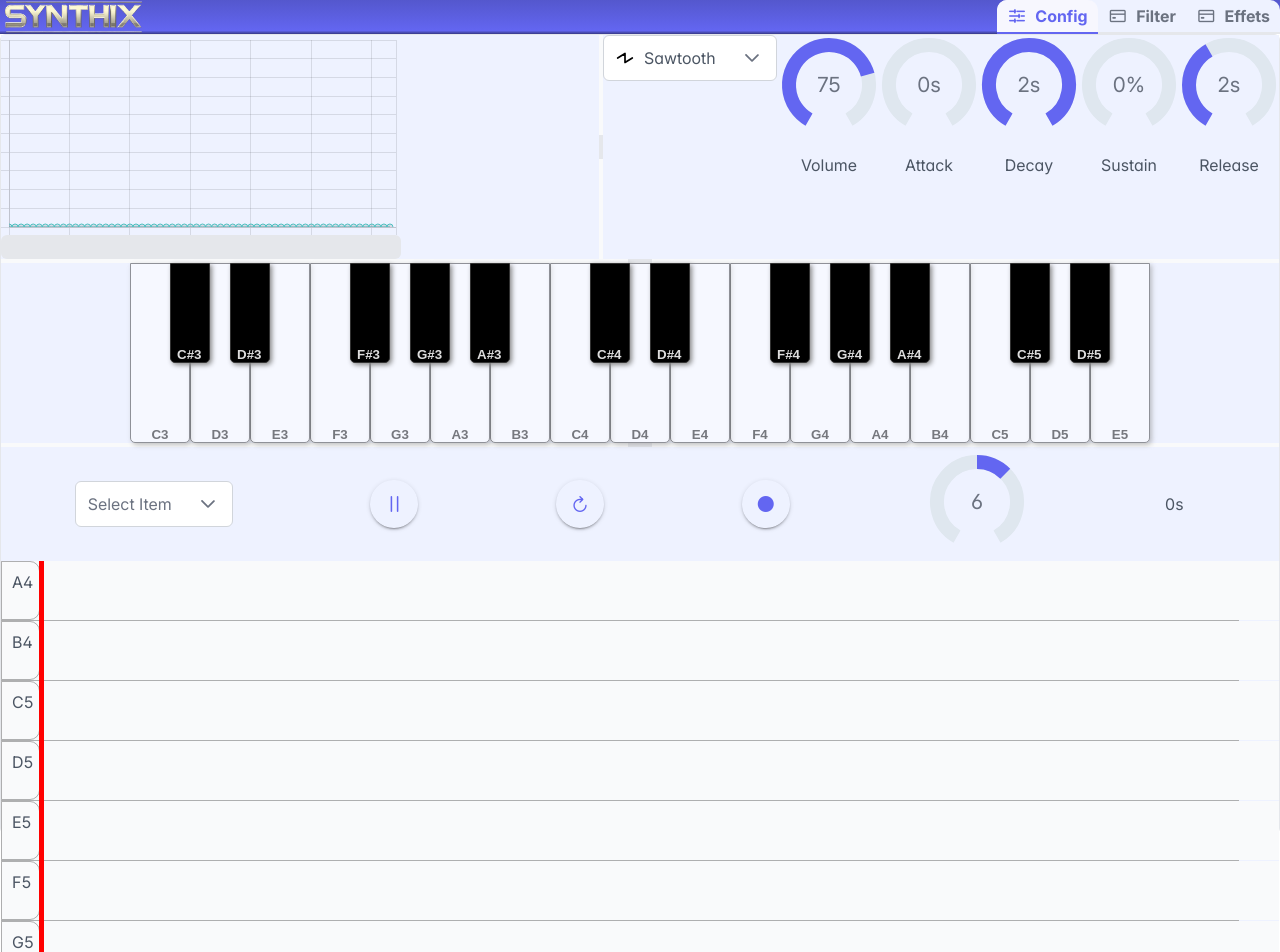
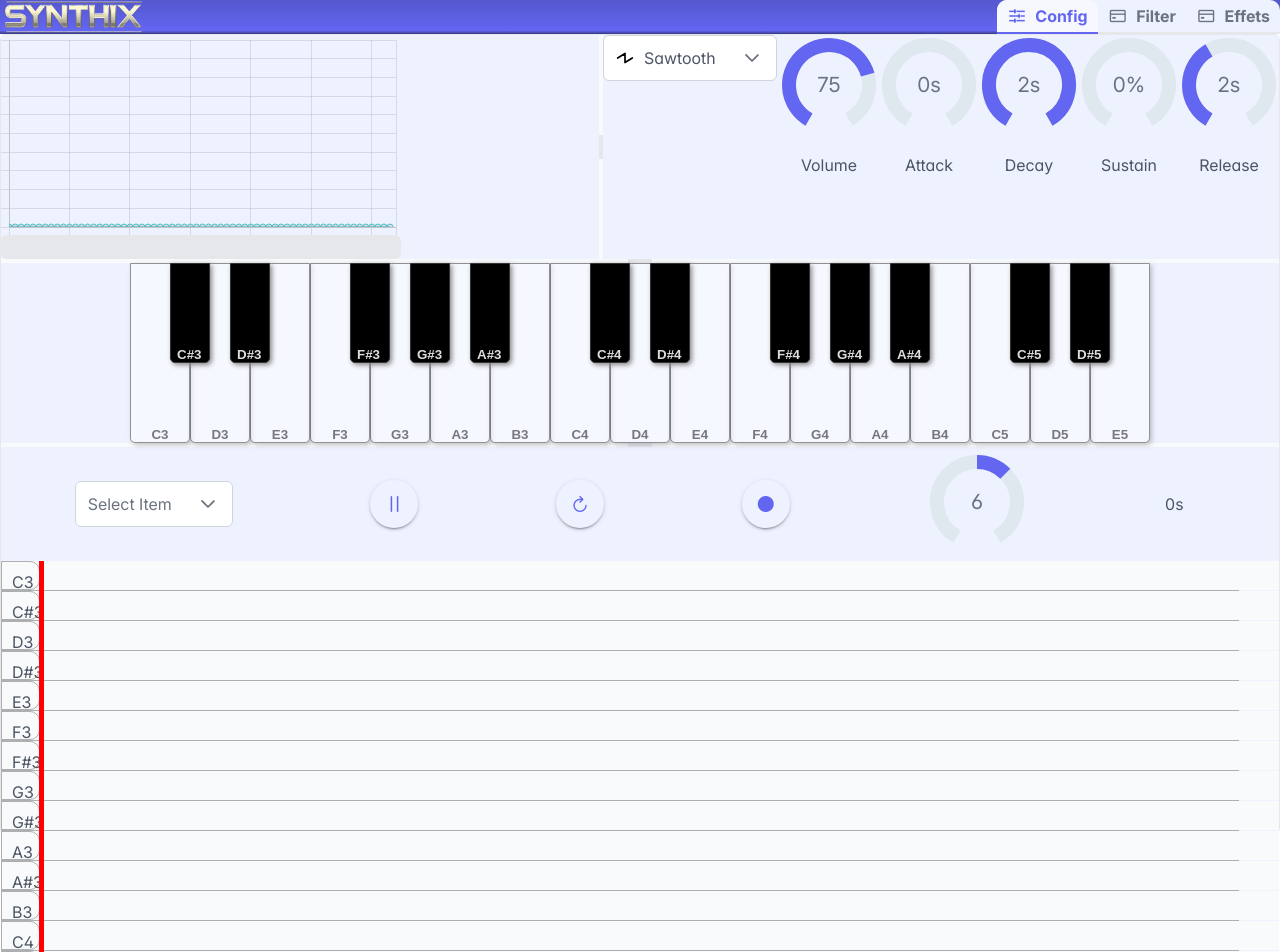
Before and after one commit to BastienTLC/synthix, a React (Create React App) app: page / in a window 1280 px wide. Shown: the top 952 px of the page. Built offline with nearby package versions, Linux system fonts and the light colour scheme.

Commit message:
petite correction

```diff
--- a/src/components/Sequenceur/Cursor/Cursor.js
+++ b/src/components/Sequenceur/Cursor/Cursor.js
@@ -15,7 +15,7 @@ const Cursor = ({ position, nbTrack, onMove, width, handleMouseDown, handleMouse
         <div
             style={{
                 width: '5px',
-                height: `${nbTrack * 60 + 'px'}`,
+                height: `${nbTrack * 30 + 'px'}`,
                 backgroundColor: 'red',
                 position: 'absolute',
                 left: position + 'px',
--- a/src/components/Sequenceur/Note/Note.css
+++ b/src/components/Sequenceur/Note/Note.css
@@ -1,7 +1,7 @@
 .timeline-note {
     background-color: var(--primary-color);
     color: var(--text-color);
-    height: 30px;
+    height: 20px;
     border-radius: 5px;
     box-shadow: 3px 3px 5px rgba(0, 0, 0, 0.3);
     text-align: center;
--- a/src/components/Sequenceur/Note/Note.js
+++ b/src/components/Sequenceur/Note/Note.js
@@ -4,12 +4,12 @@ import './Note.css';
 import { ContextMenu } from 'primereact/contextmenu';
 
 
-const Note = ({ isPlay, note, keyNote, timelineIndex, onDragStart, onDragOver, onDrop, onSetNote, noteSize  }) => {
+const Note = ({ isPlay, note, keyNote, timelineIndex, onDragStart, onDragOver, onDrop, onSetNote, onDeleteNote, noteSize  }) => {
     const { playNoteDirect } = useSynthContext();
     const cm = useRef(null);
     const items = [
         { label: 'View', icon: 'pi pi-fw pi-search', command: () => { console.log("coucou")} },
-        { label: 'Delete', icon: 'pi pi-fw pi-trash' }
+        { label: 'Delete', icon: 'pi pi-fw pi-trash', command: () => { handleDeleteNote()} },
     ];
 
     const handleDragStart = (e) => {
@@ -32,7 +32,11 @@ const Note = ({ isPlay, note, keyNote, timelineIndex, onDragStart, onDragOver, o
     };
 
     const handleSetNote = () => {
-        onSetNote(keyNote);
+       onSetNote && onSetNote(keyNote);
+    };
+
+    const handleDeleteNote = () => {
+        onDeleteNote && onDeleteNote(keyNote);
     };
 
     if (isPlay) {
--- a/src/components/Sequenceur/SequenceurPanel.css
+++ b/src/components/Sequenceur/SequenceurPanel.css
@@ -3,5 +3,5 @@
     height: 100%;
     width: 100vw;
     overflow-x: auto;
-    overflow-y: auto;
+    overflow-y: hidden;
 }
--- a/src/components/Sequenceur/SequenceurPanel.js
+++ b/src/components/Sequenceur/SequenceurPanel.js
@@ -18,38 +18,41 @@ const SequencerPanel = () => {
     const [noteSize, setNoteSize] = useState(100);
     const containerRef = useRef(null);
 
-    const keyConfigurations = [
-        { label: 'A4', frequency: '440'},
-        { label: 'B4', frequency: '493.88'},
-        { label: 'C5', frequency: '523.25'},
-        { label: 'D5', frequency: '587.33'},
-        { label: 'E5', frequency: '659.25'},
-        { label: 'F5', frequency: '698.46'},
-        { label: 'G5', frequency: '783.99'},
-        { label: 'A5', frequency: '880'  },
-        { label: 'B5', frequency: '987.77'},
-        { label: 'C6', frequency: '1046.5'},
-    ];
-
-    const generateRandomArray = (length) => {
-        return Array.from({ length }, () => Math.random() < 0.5 ? 0 : 1);
-    };
 
     const generateZeroArray = (length) => {
         return Array.from({ length }, () => 0);
     };
 
     const [tracks, setTracks] = useState([
+        { note: "C3", track: generateZeroArray(32) },
+        { note: "C#3", track: generateZeroArray(32) },
+        { note: "D3", track: generateZeroArray(32) },
+        { note: "D#3", track: generateZeroArray(32) },
+        { note: "E3", track: generateZeroArray(32) },
+        { note: "F3", track: generateZeroArray(32) },
+        { note: "F#3", track: generateZeroArray(32) },
+        { note: "G3", track: generateZeroArray(32) },
+        { note: "G#3", track: generateZeroArray(32) },
+        { note: "A3", track: generateZeroArray(32) },
+        { note: "A#3", track: generateZeroArray(32) },
+        { note: "B3", track: generateZeroArray(32) },
+        { note: "C4", track: generateZeroArray(32) },
+        { note: "C#4", track: generateZeroArray(32) },
+        { note: "D4", track: generateZeroArray(32) },
+        { note: "D#4", track: generateZeroArray(32) },
+        { note: "E4", track: generateZeroArray(32) },
+        { note: "F4", track: generateZeroArray(32) },
+        { note: "F#4", track: generateZeroArray(32) },
+        { note: "G4", track: generateZeroArray(32) },
+        { note: "G#4", track: generateZeroArray(32) },
         { note: "A4", track: generateZeroArray(32) },
+        { note: "A#4", track: generateZeroArray(32) },
         { note: "B4", track: generateZeroArray(32) },
         { note: "C5", track: generateZeroArray(32) },
+        { note: "C#5", track: generateZeroArray(32) },
         { note: "D5", track: generateZeroArray(32) },
+        { note: "D#5", track: generateZeroArray(32) },
         { note: "E5", track: generateZeroArray(32) },
-        { note: "F5", track: generateZeroArray(32) },
-        { note: "G5", track: generateZeroArray(32) },
-        { note: "A5", track: generateZeroArray(32) },
-        { note: "B5", track: generateZeroArray(32) },
-        { note: "C6", track: generateZeroArray(32) },
     ]);
     const maxTimelineLength = Math.max(...tracks.map(track => track.track.length));
 
@@ -59,14 +62,13 @@ const SequencerPanel = () => {
         if (containerRef.current) {
             setNoteSize((containerRef.current.offsetWidth - 40) / maxTimelineLength);
         }
-    }, []);
+    }, [maxTimelineLength]);
 
     const handleNoteDrop = (draggedTimelineIndex, draggedKeyNote, targetTimelineIndex, targetKeyNote) => {
         // Copiez l'état actuel des tracks
         const newTracks = [...tracks];
 
         // Récupérez les notes des timelines concernées
-        console.log(draggedTimelineIndex, draggedKeyNote, targetTimelineIndex, targetKeyNote);
         const draggedNotes = newTracks[draggedTimelineIndex].track;
         const targetNotes = newTracks[targetTimelineIndex].track;
 
@@ -86,17 +88,22 @@ const SequencerPanel = () => {
         if (config){
             const newTracks = [...tracks];
             newTracks[trackIndex].track[keyNote] = config;
-            console.log(newTracks);
             setTracks(newTracks);
             playCustomNote(tracks[trackIndex].note, config);
         }
         else{
             const newTracks = [...tracks];
             newTracks[trackIndex].track[keyNote] = 1;
-            console.log(newTracks);
             setTracks(newTracks);
             playNoteDirect(tracks[trackIndex].note);
         }
+    };
+
+    const handleDeleteNote = (trackIndex, keyNote) => {
+        const newTracks = [...tracks];
+        newTracks[trackIndex].track[keyNote] = 0;
+        setTracks(newTracks);
+
     };
 
     const handleCursorMove = () => {
@@ -187,11 +194,12 @@ const SequencerPanel = () => {
                         trackKeyNote={track.note}//"A4"
                         notes={track.track}//[true, null, null, true, null]
                         width={noteSize * maxTimelineLength}//nombre de notes * taille d'une note - piano
-                        height={60}
+                        height={30}
                         onNoteDrop={handleNoteDrop}//(draggedTimelineIndex, draggedKeyNote, targetTimelineIndex, targetKeyNote)
                         noteSize={noteSize}//taille de la note en px
                         isPlaying={isPlaying}
                         onSetNote={handleSetNote}
+                        onDeleteNote={handleDeleteNote}
                     />
                 ))}
             </div>
--- a/src/components/Sequenceur/Track/Track.js
+++ b/src/components/Sequenceur/Track/Track.js
@@ -3,16 +3,18 @@ import React from 'react';
 import Note from '../Note/Note';
 import './Track.css';
 
-const Track = ({ notes, trackKeyNote, height, width, trackIndex, onNoteDrop, onSetNote, noteSize }) => {
+const Track = ({ notes, trackKeyNote, height, width, trackIndex, onNoteDrop, onSetNote, onDeleteNote, noteSize }) => {
     const handleNoteDrop = (draggedTimelineIndex, draggedKeyNote, targetKeyNote) => {
-        console.log(draggedTimelineIndex, draggedKeyNote, trackIndex, targetKeyNote);
         onNoteDrop(draggedTimelineIndex, draggedKeyNote, trackIndex, targetKeyNote);
     };
 
     const handleSetNote = (trackIndex, keyNote) => {
-        console.log(trackIndex, keyNote);
         onSetNote && onSetNote(trackIndex, keyNote);
     };
+
+    const handleDeleteNote = (trackIndex, keyNote) => {
+        onDeleteNote && onDeleteNote(trackIndex, keyNote);
+    }
 
     return (
         <div className={'timeline-track'} style={{ height: `${height}px`, width: `${width}px` }}>
@@ -28,6 +30,7 @@ const Track = ({ notes, trackKeyNote, height, width, trackIndex, onNoteDrop, onS
                     timelineIndex={trackIndex}
                     onDrop={(draggedTimelineIndex, draggedKeyNote) => handleNoteDrop(draggedTimelineIndex, draggedKeyNote, index)}
                     onSetNote={(keyNote) => handleSetNote(trackIndex, keyNote)}
+                    onDeleteNote={(keyNote) => handleDeleteNote(trackIndex, keyNote)}
                     noteSize={noteSize}
                 />
             ))}
```
Also changed, not shown: src/context/NoteContext.js (deleted, +0 -73 lines).
